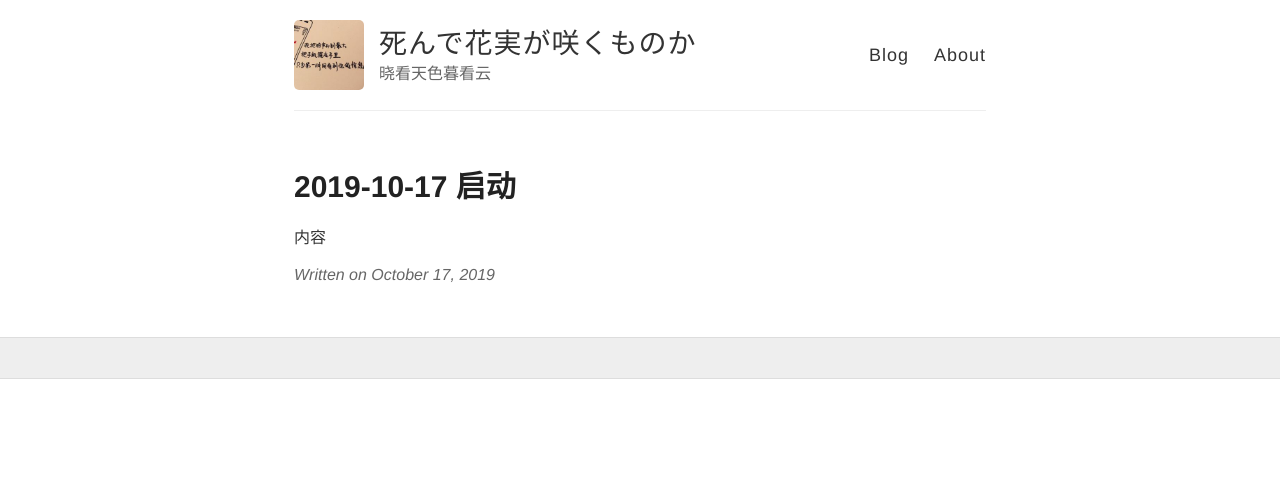
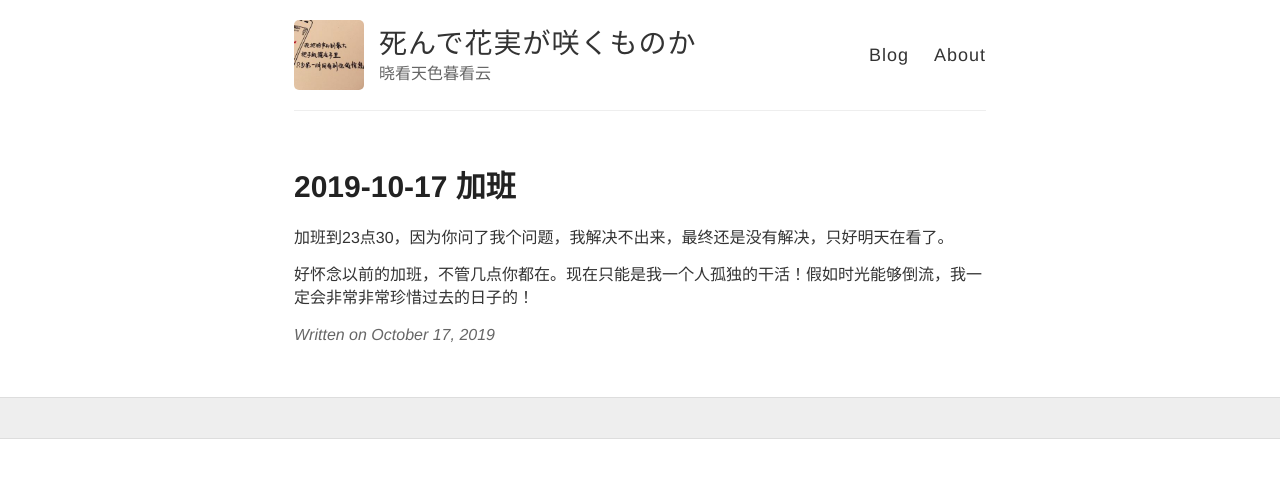
Before and after one commit to wiki650/wiki650.github.io, a Jekyll site: the page built from _posts/2019-10-17-wiki201910172.md, in a window 1280 px wide. Shown: the top 478 px of the page. Built offline with Jekyll 4.4.1, drawn with Linux system fonts in a browser that asks for light colours; comment, search, counter and statistics services are not loaded.

Commit message:
Update 2019-10-17-wiki201910172.md

```diff
--- a/_posts/2019-10-17-wiki201910172.md
+++ b/_posts/2019-10-17-wiki201910172.md
@@ -1,7 +1,9 @@
 ---
 layout: post
-title: 2019-10-17 启动
+title: 2019-10-17 加班
 ---
 
 
-内容
+加班到23点30，因为你问了我个问题，我解决不出来，最终还是没有解决，只好明天在看了。
+
+好怀念以前的加班，不管几点你都在。现在只能是我一个人孤独的干活！假如时光能够倒流，我一定会非常非常珍惜过去的日子的！
```
